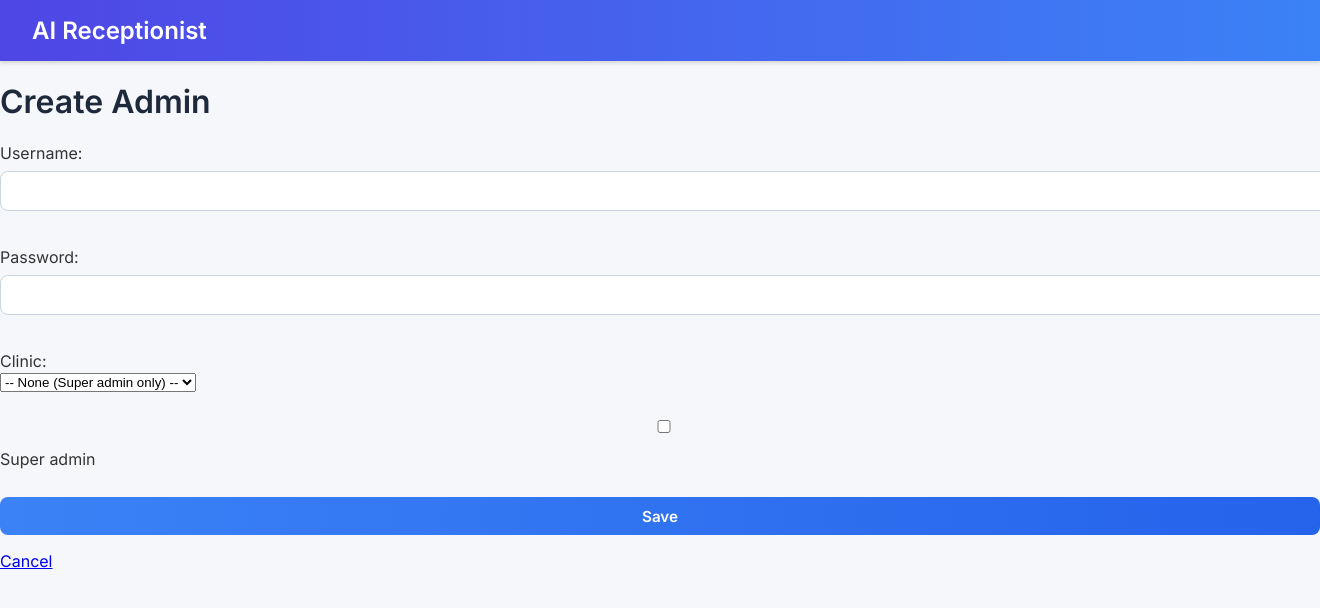
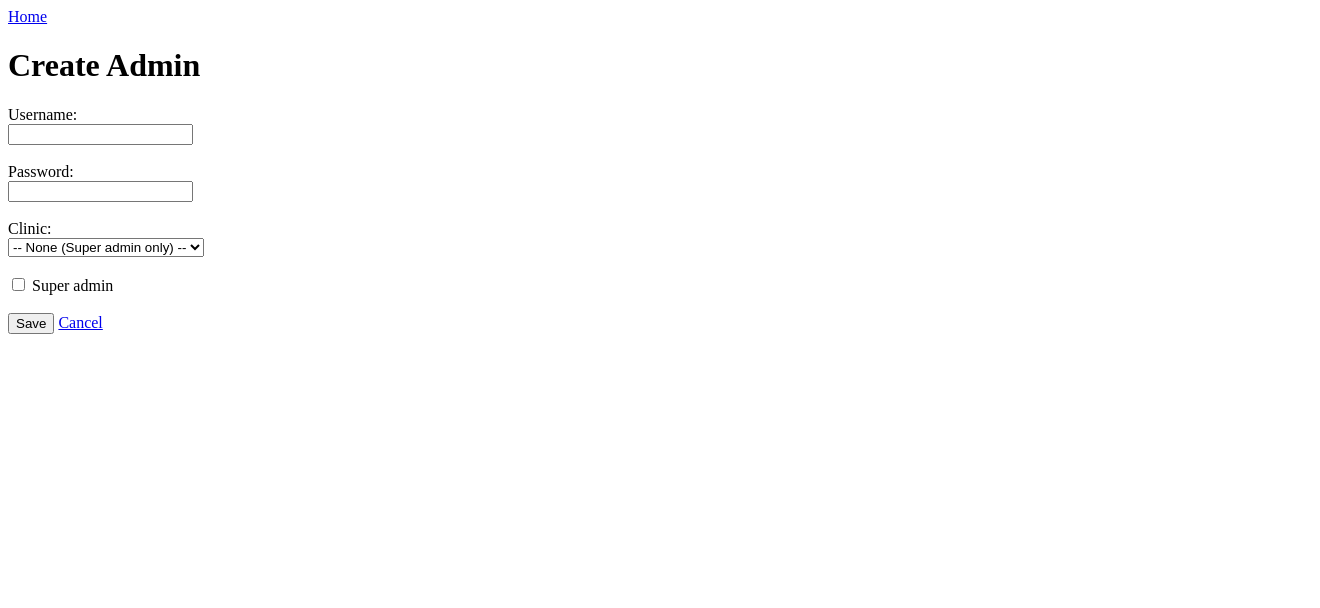
Before and after one commit to ConnorV2006/AI-Receptionist-Enchanced, a Flask app: template templates/admin_form.html in a window 1320 px wide; the page is wider, and only the part inside the window is pictured. Shown: the top 608 px of that part. Run offline with Flask 3, Linux system fonts and the light colour scheme; the template is opened without the code that fills it, so the values that code supplies are empty.

Commit message:
Update base.html

```diff
--- a/templates/base.html
+++ b/templates/base.html
@@ -1,133 +1,31 @@
 <!DOCTYPE html>
-<html lang="en">
+<html>
 <head>
-  <meta charset="UTF-8">
-  <title>{% block title %}AI Receptionist{% endblock %}</title>
-  <meta name="viewport" content="width=device-width, initial-scale=1.0">
-
-  <!-- Google Fonts -->
-  <link href="https://fonts.googleapis.com/css2?family=Inter:wght@400;600&display=swap" rel="stylesheet">
-
-  <style>
-    body {
-      margin: 0;
-      font-family: 'Inter', sans-serif;
-      background: #f5f7fa;
-      color: #333;
-    }
-
-    header {
-      background: linear-gradient(90deg, #4f46e5, #3b82f6);
-      color: white;
-      padding: 1rem 2rem;
-      font-size: 1.25rem;
-      font-weight: 600;
-      display: flex;
-      justify-content: space-between;
-      align-items: center;
-      box-shadow: 0 2px 4px rgba(0,0,0,0.15);
-    }
-
-    header .logo {
-      font-size: 1.5rem;
-      font-weight: 700;
-    }
-
-    .container {
-      max-width: 1000px;
-      margin: 2rem auto;
-      padding: 0 1rem;
-    }
-
-    h1, h2, h3 {
-      color: #1e293b;
-    }
-
-    .card {
-      background: white;
-      border-radius: 12px;
-      box-shadow: 0 4px 8px rgba(0,0,0,0.05);
-      padding: 1.25rem;
-      margin-bottom: 2rem;
-      transition: transform 0.2s ease, box-shadow 0.2s ease;
-    }
-
-    .card:hover {
-      transform: translateY(-2px);
-      box-shadow: 0 6px 12px rgba(0,0,0,0.1);
-    }
-
-    input, textarea, button {
-      width: 100%;
-      padding: 0.6rem 0.8rem;
-      margin-top: 0.5rem;
-      margin-bottom: 1rem;
-      border: 1px solid #cbd5e1;
-      border-radius: 8px;
-      font-family: inherit;
-      font-size: 0.95rem;
-    }
-
-    button {
-      background: linear-gradient(90deg, #3b82f6, #2563eb);
-      border: none;
-      color: white;
-      font-weight: 600;
-      cursor: pointer;
-      transition: background 0.2s ease;
-    }
-
-    button:hover {
-      background: linear-gradient(90deg, #2563eb, #1d4ed8);
-    }
-
-    table {
-      width: 100%;
-      border-collapse: collapse;
-      margin-top: 0.5rem;
-    }
-
-    table th, table td {
-      padding: 0.75rem;
-      text-align: left;
-      border-bottom: 1px solid #e2e8f0;
-    }
-
-    table th {
-      background: #f1f5f9;
-      font-weight: 600;
-    }
-
-    ul.flashes {
-      list-style: none;
-      padding: 0;
-      margin: 1rem 0;
-    }
-
-    ul.flashes li {
-      padding: 0.75rem 1rem;
-      border-radius: 8px;
-      margin-bottom: 0.5rem;
-      font-weight: 500;
-    }
-
-    ul.flashes li.success { background: #dcfce7; color: #166534; }
-    ul.flashes li.error { background: #fee2e2; color: #991b1b; }
-    ul.flashes li.info { background: #dbeafe; color: #1e40af; }
-  </style>
+  <title>AI Receptionist</title>
 </head>
 <body>
+  <nav>
+    <a href="{{ url_for('dashboard') }}">Home</a>
+    {% if clinic %}
+      |
+      <a href="{{ url_for('clinic_dashboard', slug=clinic.slug) }}">Dashboard</a>
+      |
+      <a href="{{ url_for('clinic_settings', slug=clinic.slug) }}">Settings</a>
+    {% endif %}
+  </nav>
 
-  <header>
-    <div class="logo">AI Receptionist</div>
-    <div>
-      <!-- Later: add nav links, profile dropdown, etc -->
-    </div>
-  </header>
+  <div class="content">
+    {% with messages = get_flashed_messages(with_categories=true) %}
+      {% if messages %}
+        <ul>
+        {% for category, message in messages %}
+          <li><strong>{{ category.title() }}:</strong> {{ message }}</li>
+        {% endfor %}
+        </ul>
+      {% endif %}
+    {% endwith %}
 
-  <main>
     {% block content %}{% endblock %}
-  </main>
-
+  </div>
 </body>
 </html>
```
